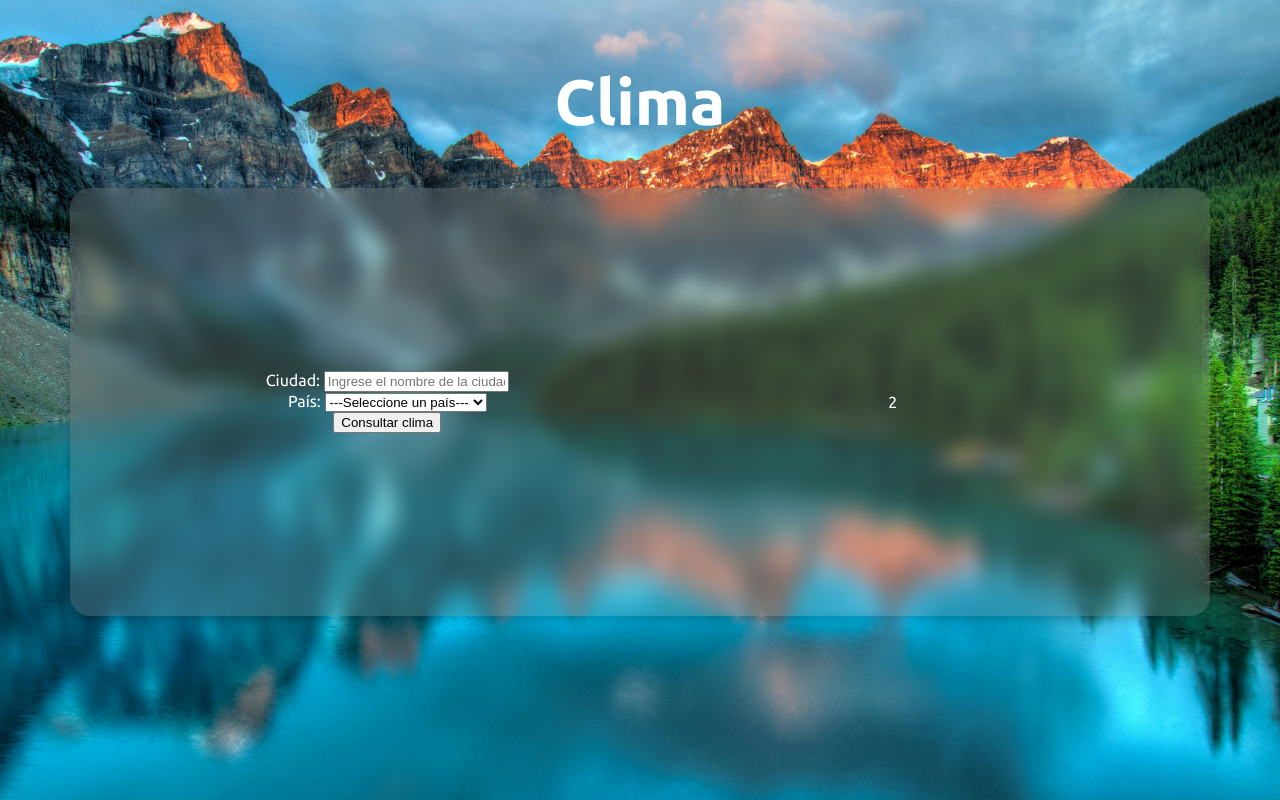
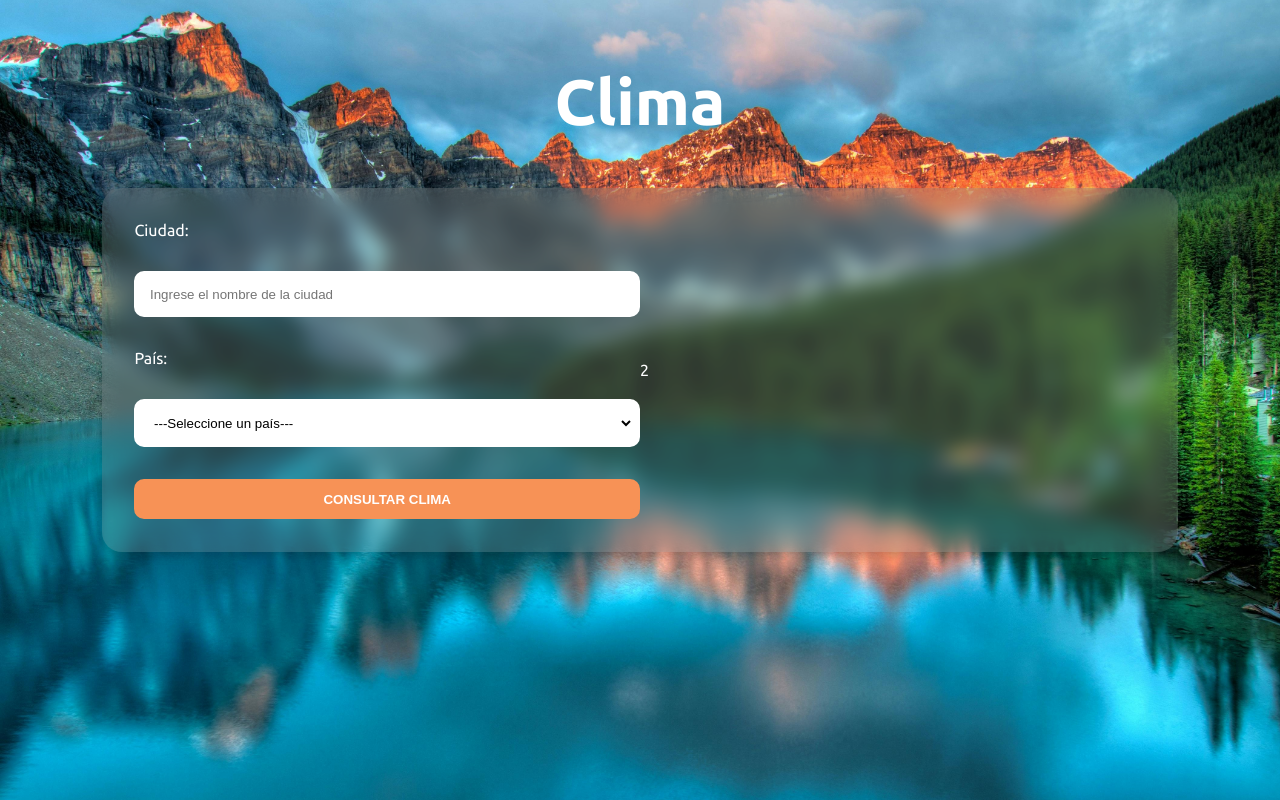
Before and after one commit to AngelGMV/app-clima-con-API, a React (Vite) app: page / in a window 1280 px wide. Built offline with nearby package versions, Linux system fonts and the light colour scheme.

Commit message:
29_01_25

```diff
--- a/src/App.module.css
+++ b/src/App.module.css
@@ -19,13 +19,12 @@
     display: flex;
     justify-content: center;
     align-items: center;
-    text-align: center;
 }
 @media(min-width: 768px) {
     .container{
         display: grid;
         grid-template-columns: repeat(2, 1fr);
         align-items: center;
-        padding: 2rem;
+        padding: 1rem;
     }
 }
--- /dev/null
+++ b/src/components/form/Form.module.css
@@ -0,0 +1,24 @@
+.form, .field{
+    display: flex;
+    flex-direction: column;
+    gap: 1rem;
+}
+
+.form input[type="text"],
+.form select{
+    padding: .3rem;
+    border-radius: 10px;
+    background-color: var(--white);
+    border: .2rem solid var(--white);
+}
+
+.submit{
+    background-color: var(--primary);
+    color: var(--white);
+    font-weight: 700;
+    text-transform: uppercase;
+    padding: .2rem;
+    border: .2rem solid var(--primary);
+    border-radius: 10px;
+    cursor: pointer;
+}
--- a/src/components/form/form.tsx
+++ b/src/components/form/form.tsx
@@ -1,9 +1,10 @@
 import { countries } from "../../data/country";
+import styles from "./Form.module.css"
 
 export default function Form() {
   return (
-    <form>
-        <div>
+    <form className={styles.form}>
+        <div className={styles.field}>
             <label htmlFor="city">Ciudad: </label>
             <input
                 id="city"
@@ -12,7 +13,7 @@
                 placeholder="Ingrese el nombre de la ciudad"
             />
         </div>
-        <div>
+        <div className={styles.field}>
             <label htmlFor="country">País: </label>
             <select>
             <option value="">
@@ -29,6 +30,7 @@
             </select>
         </div>
         <input
+            className={styles.submit}
             type="submit"
             value='Consultar clima'
         />
--- a/src/index.css
+++ b/src/index.css
@@ -1,6 +1,7 @@
 :root{
   --white : #FFF;
-  --primary :
+  --primary : #F79256;
+  --secondary : #1D4E89;
 }
 
 html {
```
Also changed, not shown: src/components/form/form.module.tsx (deleted).
